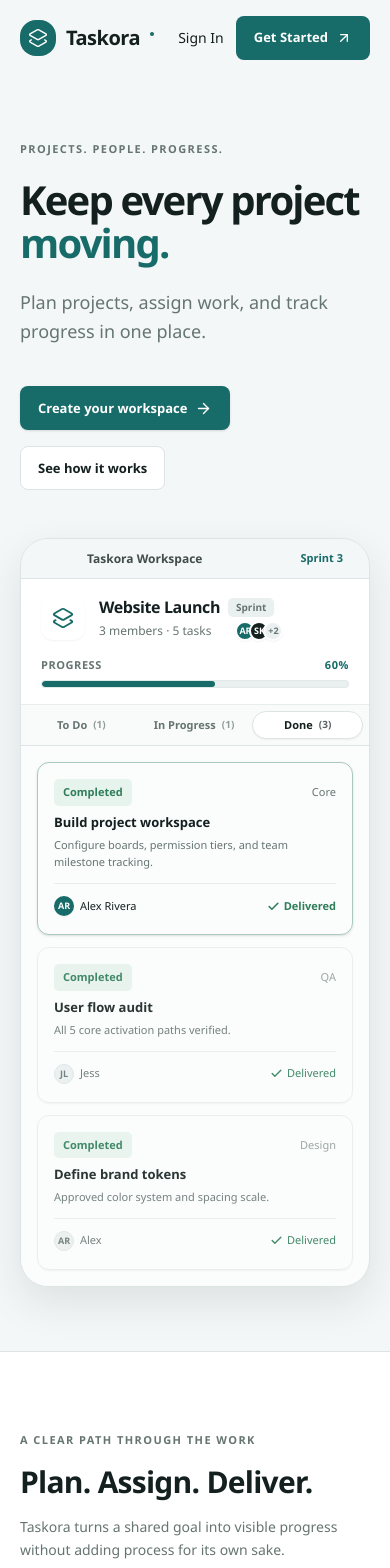
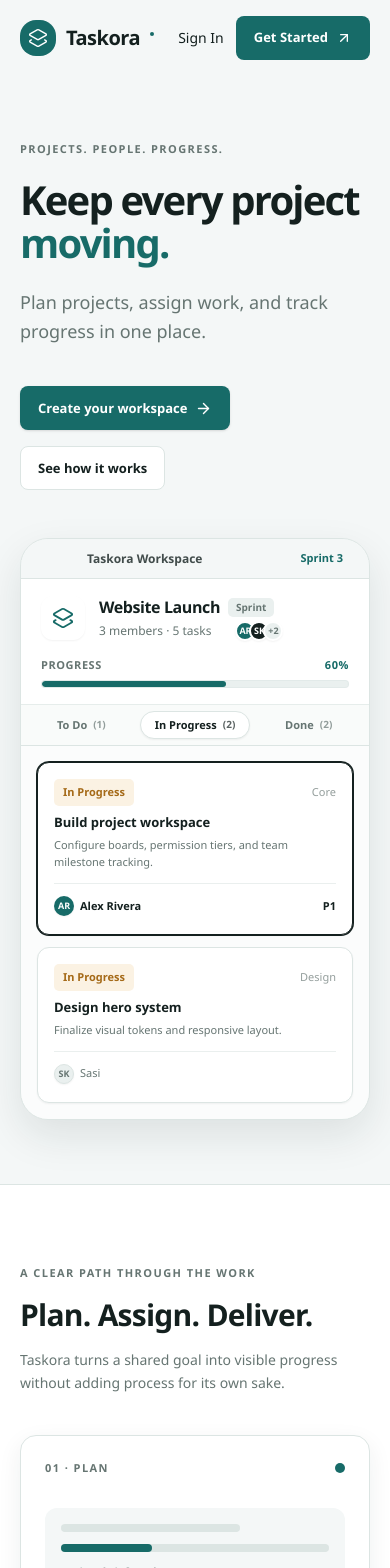
Before and after one commit to kumarnallana/Taskora-Project-Management, a Next.js app: page / in a window 390 px wide. Shown: the top 1568 px of the page. Built offline with nearby package versions, Linux system fonts and the light colour scheme.

Commit message:
refactor: simplify Taskora hero motion and stabilize workspace preview

```diff
--- a/src/components/marketing/MarketingExperience.tsx
+++ b/src/components/marketing/MarketingExperience.tsx
@@ -1,13 +1,12 @@
 "use client";
 import Link from "next/link";
 import { useEffect, useRef, useState } from "react";
-import { ArrowRight, ArrowUpRight, Check, Layers2, Users } from "lucide-react";
+import { ArrowRight, ArrowUpRight, Check, Layers2 } from "lucide-react";
 import { gsap } from "gsap";
 import { ScrollTrigger } from "gsap/ScrollTrigger";
 import { useReducedMotion } from "framer-motion";
 import { Brand } from "@/components/shared/Brand";
 import { MarketingSmoothScroll } from "@/components/scroll/MarketingSmoothScroll";
-import { motion, AnimatePresence } from "framer-motion";
 import { brand } from "@data/brand";
 
 const steps = [
@@ -33,112 +32,33 @@
     state: "60% delivered",
   },
 ];
-function HeroTaskCard({ step }: { step: number }) {
-  const isDone = step >= 4;
-  const isInProgress = step === 3;
-  const isAssigned = step >= 2;
-
-  return (
-    <motion.div
-      layoutId="preview-hero-task"
-      transition={{
-        type: "spring",
-        stiffness: 350,
-        damping: 32,
-        mass: 0.8,
-      }}
-      className={`relative rounded-xl border p-4 shadow-sm transition-colors duration-300 ${
-        isDone
-          ? "border-success/40 bg-success-soft/30"
-          : isInProgress
-          ? "border-amber/40 bg-white ring-1 ring-amber/20"
-          : "border-line bg-white"
-      }`}
-    >
-      <div className="flex items-center justify-between gap-2 mb-2">
-        <span
-          className={`badge ${
-            isDone
-              ? "badge-DONE"
-              : isInProgress
-              ? "badge-IN_PROGRESS"
-              : "badge-TODO"
-          }`}
-        >
-          {isDone ? "Completed" : isInProgress ? "In Progress" : "To Do"}
-        </span>
-        <span className="text-[11px] font-medium text-muted">Core</span>
-      </div>
-
-      <h4 className="text-[13px] sm:text-sm font-semibold text-ink leading-snug">
-        Build project workspace
-      </h4>
-      <p className="mt-1 text-[11px] sm:text-xs text-muted leading-relaxed line-clamp-2">
-        Configure boards, permission tiers, and team milestone tracking.
-      </p>
-
-      <div className="mt-3 pt-2.5 flex items-center justify-between border-t border-line/60 text-xs">
-        <div className="flex items-center gap-1.5 min-h-[24px]">
-          {isAssigned ? (
-            <motion.div
-              key="assigned"
-              initial={{ scale: 0.6, opacity: 0 }}
-              animate={{ scale: 1, opacity: 1 }}
-              transition={{ type: "spring", stiffness: 450, damping: 25 }}
-              className="flex items-center gap-1.5"
-            >
-              <div className="h-5 w-5 rounded-full bg-accent text-white flex items-center justify-center text-[9px] font-bold shadow-xs">
-                AR
-              </div>
-              <span className="text-[11px] font-medium text-ink">Alex Rivera</span>
-            </motion.div>
-          ) : (
-            <span className="text-[11px] font-normal text-muted/70 flex items-center gap-1.5">
-              <span className="h-1.5 w-1.5 rounded-full bg-line-strong" />
-              Unassigned
-            </span>
-          )}
-        </div>
-
-        {isDone ? (
-          <motion.div
-            initial={{ scale: 0 }}
-            animate={{ scale: 1 }}
-            transition={{ type: "spring", stiffness: 400, damping: 20 }}
-            className="flex items-center gap-1 text-[11px] font-semibold text-success"
-          >
-            <Check size={13} strokeWidth={3} />
-            Delivered
-          </motion.div>
-        ) : (
-          <span className="text-[11px] font-medium text-muted/60">P1</span>
-        )}
-      </div>
-    </motion.div>
-  );
-}
-
-function StaticCard({
+function WorkspaceTaskCard({
   status,
   title,
   desc,
   tag,
   assignee,
+  priority,
   isCompleted,
+  isFocal,
 }: {
   status: "TODO" | "IN_PROGRESS" | "DONE";
   title: string;
   desc: string;
   tag: string;
   assignee?: { initials: string; name: string };
+  priority?: string;
   isCompleted?: boolean;
+  isFocal?: boolean;
 }) {
   return (
     <div
-      className={`rounded-xl border p-4 shadow-xs transition-opacity ${
-        isCompleted
-          ? "border-line/60 bg-surface/80 opacity-90"
-          : "border-line bg-white"
+      className={`group relative rounded-xl border p-4 shadow-xs transition-all duration-200 hover:-translate-y-0.5 hover:shadow-md cursor-default ${
+        isFocal
+          ? "border-amber/40 bg-white ring-1 ring-amber/20 hover:border-amber/60 hover:ring-amber/30"
+          : isCompleted
+          ? "border-line/70 bg-surface/80 opacity-95 hover:border-line hover:bg-white"
+          : "border-line bg-white hover:border-line-strong"
       }`}
     >
       <div className="flex items-center justify-between gap-2 mb-2">
@@ -159,19 +79,31 @@
         </span>
         <span className="text-[11px] font-medium text-muted/70">{tag}</span>
       </div>
+
       <h4 className="text-[13px] sm:text-sm font-semibold text-ink leading-snug">
         {title}
       </h4>
       <p className="mt-1 text-[11px] sm:text-xs text-muted leading-relaxed line-clamp-2">
         {desc}
       </p>
+
       <div className="mt-3 pt-2.5 flex items-center justify-between border-t border-line/60 text-xs">
         {assignee ? (
           <div className="flex items-center gap-1.5 min-h-[24px]">
-            <div className="h-5 w-5 rounded-full bg-surface-muted text-muted font-bold text-[9px] flex items-center justify-center border border-line">
+            <div
+              className={`h-5 w-5 rounded-full font-bold text-[9px] flex items-center justify-center shadow-xs ${
+                isFocal
+                  ? "bg-accent text-white"
+                  : "bg-surface-muted text-muted border border-line"
+              }`}
+            >
               {assignee.initials}
             </div>
-            <span className="text-[11px] font-medium text-muted">
+            <span
+              className={`text-[11px] font-medium ${
+                isFocal ? "text-ink font-semibold" : "text-muted"
+              }`}
+            >
               {assignee.name}
             </span>
           </div>
@@ -181,54 +113,22 @@
             Unassigned
           </span>
         )}
-        {isCompleted && (
-          <span className="flex items-center gap-1 text-[11px] font-medium text-success">
+
+        {isCompleted ? (
+          <span className="flex items-center gap-1 text-[11px] font-semibold text-success">
             <Check size={13} strokeWidth={2.5} />
             Delivered
           </span>
-        )}
+        ) : priority ? (
+          <span className="text-[11px] font-semibold text-amber">{priority}</span>
+        ) : null}
       </div>
     </div>
   );
 }
 
 function ProductWorkspacePreview() {
-  const reduced = useReducedMotion();
-  const [step, setStep] = useState(reduced ? 5 : 1);
-  const [mobileColumn, setMobileColumn] = useState<"TODO" | "IN_PROGRESS" | "DONE">("TODO");
-
-  useEffect(() => {
-    if (reduced) {
-      setStep(5);
-      setMobileColumn("DONE");
-      return;
-    }
-
-    const t1 = setTimeout(() => {
-      setStep(2);
-    }, 1400);
-
-    const t2 = setTimeout(() => {
-      setStep(3);
-      setMobileColumn("IN_PROGRESS");
-    }, 3000);
-
-    const t3 = setTimeout(() => {
-      setStep(4);
-      setMobileColumn("DONE");
-    }, 4800);
-
-    const t4 = setTimeout(() => {
-      setStep(5);
-    }, 6000);
-
-    return () => {
-      clearTimeout(t1);
-      clearTimeout(t2);
-      clearTimeout(t3);
-      clearTimeout(t4);
-    };
-  }, [reduced]);
+  const [mobileColumn, setMobileColumn] = useState<"TODO" | "IN_PROGRESS" | "DONE">("IN_PROGRESS");
 
   return (
     <div className="product-preview overflow-hidden rounded-[1.75rem] border border-line bg-white shadow-2xl">
@@ -289,49 +189,31 @@
             </div>
           </div>
 
-          {/* Progress Tracking Widget (40% -> 60%) */}
+          {/* Progress Tracking Widget (Stable 60%) */}
           <div className="w-full sm:w-52 shrink-0">
             <div className="mb-1.5 flex items-center justify-between text-[11px] font-bold tracking-wider uppercase">
               <span className="text-muted">Progress</span>
-              <span className="font-bold text-accent transition-colors duration-500">
-                {step >= 5 ? "60%" : "40%"}
-              </span>
+              <span className="font-bold text-accent">60%</span>
             </div>
             <div className="h-2 w-full overflow-hidden rounded-full bg-surface-muted border border-line/50">
-              <motion.div
-                className="h-full bg-accent rounded-full"
-                initial={false}
-                animate={{ width: step >= 5 ? "60%" : "40%" }}
-                transition={{ duration: 0.8, ease: [0.16, 1, 0.3, 1] }}
-              />
+              <div className="h-full bg-accent rounded-full" style={{ width: "60%" }} />
             </div>
           </div>
         </div>
       </div>
 
-      {/* Mobile Column Tabs (< 768px) */}
+      {/* Mobile Column Tabs (< 640px) */}
       <div className="sm:hidden flex border-b border-line bg-surface-muted/30 p-1.5 gap-1 text-xs">
         {(["TODO", "IN_PROGRESS", "DONE"] as const).map((col) => {
           const label = col === "TODO" ? "To Do" : col === "IN_PROGRESS" ? "In Progress" : "Done";
-          const count =
-            col === "TODO"
-              ? step <= 2
-                ? 2
-                : 1
-              : col === "IN_PROGRESS"
-              ? step === 3
-                ? 2
-                : 1
-              : step >= 4
-              ? 3
-              : 2;
+          const count = col === "TODO" ? 1 : 2;
           const isActive = mobileColumn === col;
           return (
             <button
               key={col}
               type="button"
               onClick={() => setMobileColumn(col)}
-              className={`flex-1 py-1.5 px-2 text-center font-semibold rounded-lg text-[11px] transition-colors flex items-center justify-center gap-1.5 ${
+              className={`flex-1 py-1.5 px-2 text-center font-semibold rounded-lg text-[11px] transition-colors duration-150 flex items-center justify-center gap-1.5 ${
                 isActive
                   ? "bg-white text-ink shadow-xs border border-line"
                   : "text-muted hover:text-ink"
@@ -344,23 +226,28 @@
         })}
       </div>
 
-      {/* Mobile Single Column View */}
+      {/* Mobile Single Column Content */}
       <div className="sm:hidden p-4 bg-canvas/40 min-h-[290px] flex flex-col gap-3">
         {mobileColumn === "TODO" && (
-          <>
-            {step <= 2 && <HeroTaskCard step={step} />}
-            <StaticCard
-              status="TODO"
-              title="Release notes v1.2"
-              desc="Compile change summary for the upcoming launch."
-              tag="Docs"
-            />
-          </>
+          <WorkspaceTaskCard
+            status="TODO"
+            title="Release notes v1.2"
+            desc="Compile change summary for the upcoming launch."
+            tag="Docs"
+          />
         )}
         {mobileColumn === "IN_PROGRESS" && (
           <>
-            {step === 3 && <HeroTaskCard step={step} />}
-            <StaticCard
+            <WorkspaceTaskCard
+              status="IN_PROGRESS"
+              title="Build project workspace"
+              desc="Configure boards, permission tiers, and team milestone tracking."
+              tag="Core"
+              assignee={{ initials: "AR", name: "Alex Rivera" }}
+              priority="P1"
+              isFocal
+            />
+            <WorkspaceTaskCard
               status="IN_PROGRESS"
               title="Design hero system"
               desc="Finalize visual tokens and responsive layout."
@@ -371,8 +258,7 @@
         )}
         {mobileColumn === "DONE" && (
           <>
-            {step >= 4 && <HeroTaskCard step={step} />}
-            <StaticCard
+            <WorkspaceTaskCard
               status="DONE"
               title="User flow audit"
               desc="All 5 core activation paths verified."
@@ -380,7 +266,7 @@
               assignee={{ initials: "JL", name: "Jess" }}
               isCompleted
             />
-            <StaticCard
+            <WorkspaceTaskCard
               status="DONE"
               title="Define brand tokens"
               desc="Approved color system and spacing scale."
@@ -399,11 +285,10 @@
           <h3 className="flex items-center gap-2 text-[11px] font-bold tracking-widest text-muted uppercase">
             <span>To Do</span>
             <span className="flex h-5 min-w-[20px] items-center justify-center rounded-full bg-surface text-ink px-1.5 opacity-70 border border-line/60">
-              {step <= 2 ? 2 : 1}
+              1
             </span>
           </h3>
-          {step <= 2 && <HeroTaskCard step={step} />}
-          <StaticCard
+          <WorkspaceTaskCard
             status="TODO"
             title="Release notes v1.2"
             desc="Compile change summary for the upcoming launch."
@@ -416,11 +301,19 @@
           <h3 className="flex items-center gap-2 text-[11px] font-bold tracking-widest text-muted uppercase">
             <span>In Progress</span>
             <span className="flex h-5 min-w-[20px] items-center justify-center rounded-full bg-surface text-ink px-1.5 opacity-70 border border-line/60">
-              {step === 3 ? 2 : 1}
+              2
             </span>
           </h3>
-          {step === 3 && <HeroTaskCard step={step} />}
-          <StaticCard
+          <WorkspaceTaskCard
+            status="IN_PROGRESS"
+            title="Build project workspace"
+            desc="Configure boards, permission tiers, and team milestone tracking."
+            tag="Core"
+            assignee={{ initials: "AR", name: "Alex Rivera" }}
+            priority="P1"
+            isFocal
+          />
+          <WorkspaceTaskCard
             status="IN_PROGRESS"
             title="Design hero system"
             desc="Finalize visual tokens and responsive layout."
@@ -434,11 +327,10 @@
           <h3 className="flex items-center gap-2 text-[11px] font-bold tracking-widest text-muted uppercase">
             <span>Done</span>
             <span className="flex h-5 min-w-[20px] items-center justify-center rounded-full bg-surface text-ink px-1.5 opacity-70 border border-line/60">
-              {step >= 4 ? 3 : 2}
+              2
             </span>
           </h3>
-          {step >= 4 && <HeroTaskCard step={step} />}
-          <StaticCard
+          <WorkspaceTaskCard
             status="DONE"
             title="User flow audit"
             desc="All 5 core activation paths verified."
@@ -446,7 +338,7 @@
             assignee={{ initials: "JL", name: "Jess" }}
             isCompleted
           />
-          <StaticCard
+          <WorkspaceTaskCard
             status="DONE"
             title="Define brand tokens"
             desc="Approved color system and spacing scale."
@@ -474,20 +366,6 @@
     if (!root.current || reduced) return;
     gsap.registerPlugin(ScrollTrigger);
     const context = gsap.context(() => {
-      gsap
-        .timeline()
-        .from("[data-hero]", {
-          opacity: 0,
-          y: 22,
-          duration: 0.65,
-          stagger: 0.1,
-          ease: "power3.out",
-        })
-        .from(
-          "[data-stage]",
-          { opacity: 0, y: 28, duration: 0.65, ease: "power3.out" },
-          "-=.25",
-        );
       gsap.from("[data-story]", {
         scrollTrigger: { trigger: "[data-story-grid]", start: "top 82%" },
         opacity: 0,
```
